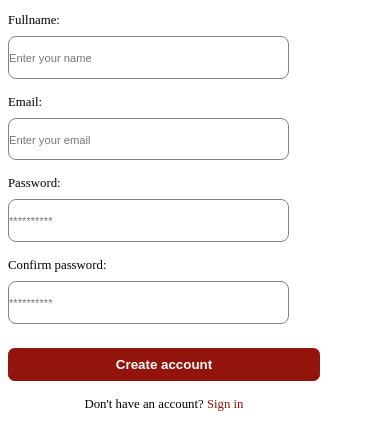
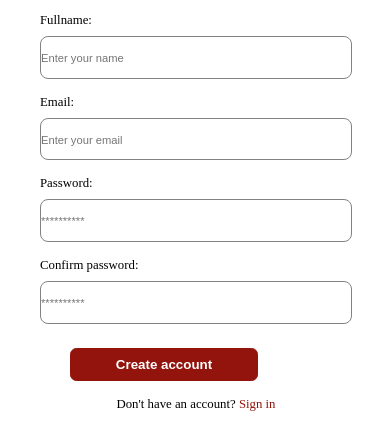
Before and after one commit to FumnayaOgbechie/actual-mabby-care, a plain HTML site: page signup.html in a window 390 px wide. Shown: the part 964-1412 px from the top of the page. Drawn offline with Linux system fonts and the light colour scheme.

Commit message:
resizing

```diff
--- a/login.css
+++ b/login.css
@@ -10,7 +10,6 @@ body{
 }
 .image-section{
     background-color: #FFF8F0;
-    height: 100vh;
 }
 .logo{
     margin-top: 1rem;
--- a/signup.css
+++ b/signup.css
@@ -4,7 +4,6 @@ body{
     margin: 0;
     padding: 0;
     font-family: 'Poppins';
-    height: 100vh;
 }
 .signup{
     display: flex;
@@ -153,13 +152,13 @@ a{
         flex-direction: column;
     }
     .form-section {
-        margin-left: 0;
+        margin-left: 4rem;
         margin-top: 3rem;
         padding: 1rem;
     }
     .button {
-        width: 100%;
-        margin-left: 0;
+        width: 60%;
+        margin-right: 4rem;
     }
     .sign {
         margin-left: 0;
@@ -186,15 +185,16 @@ a{
         width: 1rem;
     }
     .form-section {
-        margin-left: 0;
+        margin-left: 2rem;
         margin-top: 2rem;
         padding: 0.5rem;
     }
     input {
         padding: 0.8rem 0rem;
+        width: 100%;
     }
     .button {
-        width: 100%;
+        width: 60%;
         margin-left: 0;
         padding: 0.5rem 0rem;
     }
```
